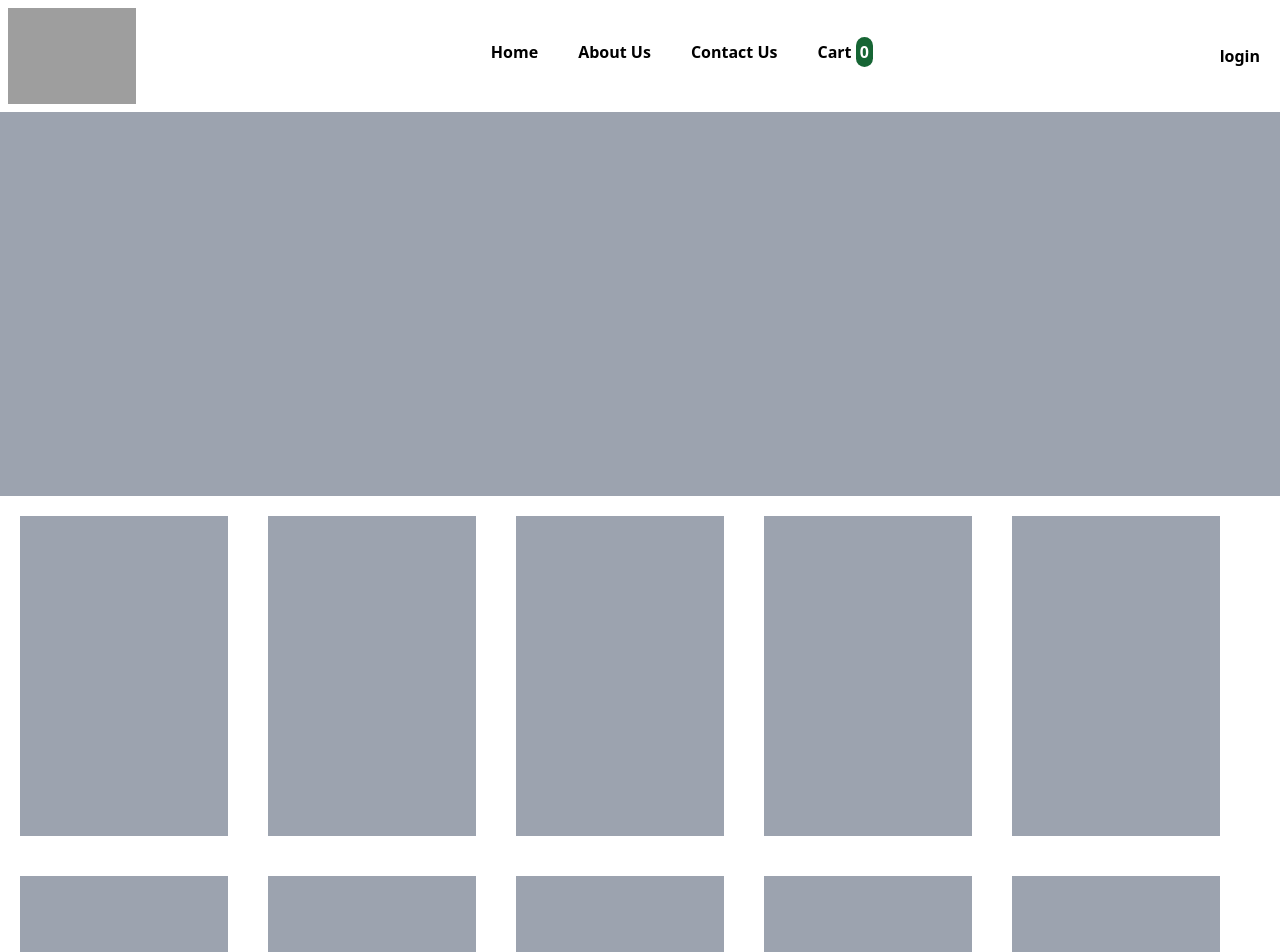
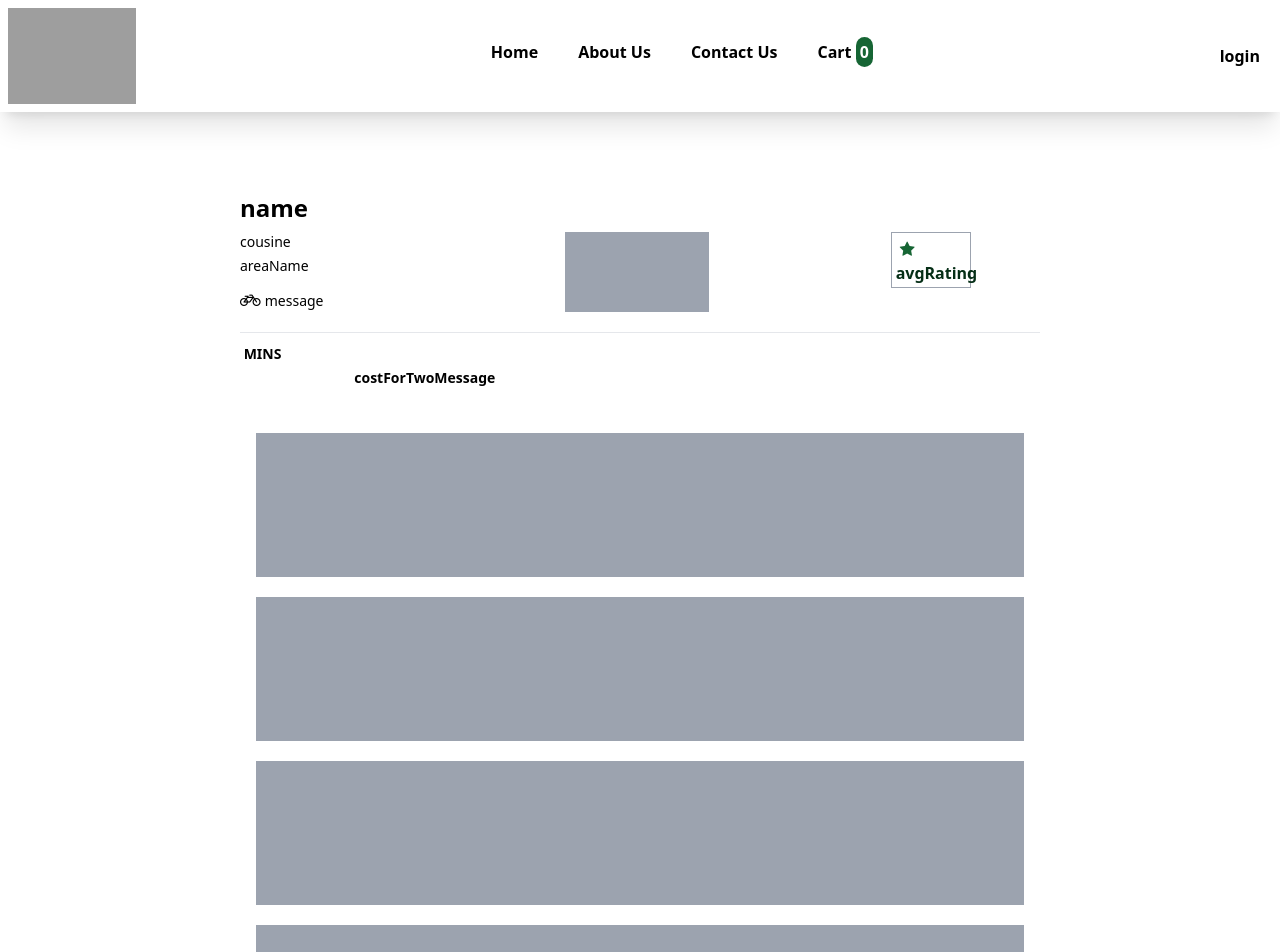
Before and after one commit to SooryaSDas/Coding-with-Akshay-Saini-Javascript-Reactjs, a React (Create React App) app in the folder food-villa/: page /restaurants/1 in a window 1280 px wide. Shown: the top 952 px of the page. Built offline with nearby package versions, Linux system fonts and the light colour scheme; no server answers; grey boxes are pictures that could not be loaded.

Commit message:
detailpage shimmer created

```diff
--- /dev/null
+++ b/food-villa/src/components/DetailpageShimmer.js
@@ -0,0 +1,45 @@
+import React from 'react'
+
+const DetailpageShimmer = () => {
+  return (
+    <div>
+        <div className='pl-60 pt-20 mr-60'>
+            <h2 className='font-semibold text-2xl mb-2'>name</h2>
+            <div className='grid grid-cols-3 justify-between gap-44 pb-5'>
+                <div>
+                    <p className='text-sm mb-1 '>cousine</p>
+                    <h3 className='text-sm pb-3'>areaName</h3>
+                    <i class="fa fa-solid fa-bicycle"></i> <span className='text-sm'>message</span>
+                </div>
+            <div>
+            <div className='w-36 h-20 bg-gray-400'></div>
+        </div>
+        <div className='border border-gray-400 w-20 h-14 p-1'>
+            <h3 className='text-green-950 font-bold'><i className="fa fa-star text-green-800 m-1"></i>avgRating</h3>
+            <h3 className='text-xs font-semibold'></h3>
+        </div>
+        </div>
+        <hr/>
+        <div className='grid grid-cols-7 pt-2'>
+            <div>
+                 <i class="fa fa-solid fa-clock"></i><span className='text-sm font-bold'>  MINS</span>
+            </div>
+            <div>
+                <i class="fa fa-solid fa-indian-rupee-sign"></i> <span className='text-sm font-bold'>costForTwoMessage</span>
+            </div>
+        </div>
+        </div>
+        <br />
+
+        <div className='w-auto h-36 mx-64 mt-5 bg-gray-400'></div>
+        <div className='w-auto h-36 mx-64 mt-5 bg-gray-400'></div>
+        <div className='w-auto h-36 mx-64 mt-5 bg-gray-400'></div>
+        <div className='w-auto h-36 mx-64 mt-5 bg-gray-400'></div>
+        <div className='w-auto h-36 mx-64 mt-5 bg-gray-400'></div>
+        <div className='w-auto h-36 mx-64 mt-5 bg-gray-400'></div>
+
+    </div>
+  )
+}
+
+export default DetailpageShimmer;
--- a/food-villa/src/components/RestaurantMenu.js
+++ b/food-villa/src/components/RestaurantMenu.js
@@ -4,13 +4,14 @@ import {useParams} from "react-router-dom";
 import useRestaurantMenu from "../utils/useRestaurantMenu";
 import RestauantInfo from "./RestauantInfo";
 import RestaurantMenuList from "./RestaurantMenuList";
+import DetailpageShimmer from "./DetailpageShimmer";
 
 
 const RestaurantMenu = ()=>{
     const {resId} = useParams()
     const resInfo = useRestaurantMenu(resId);
 
-    return !resInfo ? (<Shimmer/>) : (
+    return !resInfo ? (<DetailpageShimmer/>) : (
         <div className="menu">
            <RestauantInfo {...resInfo.info}/>
            <RestaurantMenuList menu={resInfo.menu}/>
```
